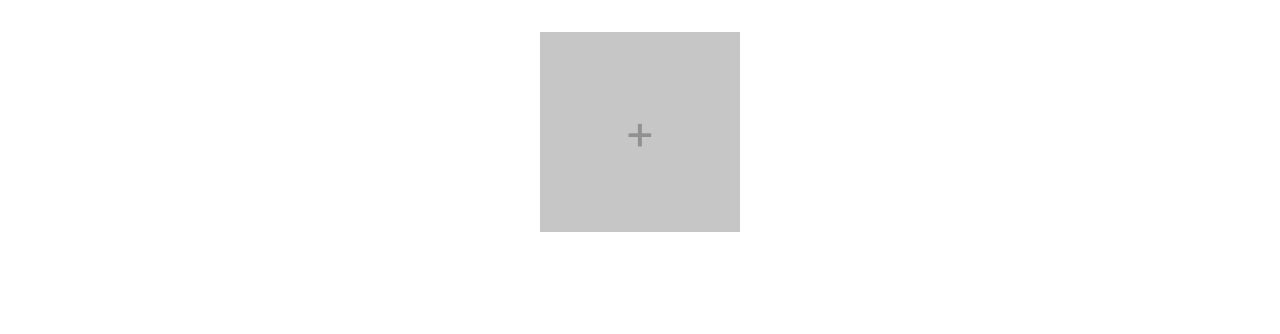
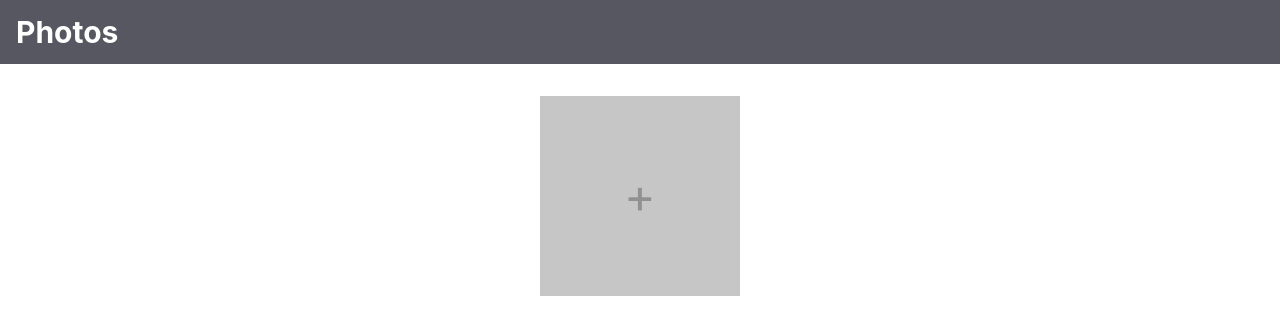
Before and after one commit to jeremycampbell-abt/photos, a Vue app: page / in a window 1280 px wide. Shown: the top 334 px of the page. Built offline with nearby package versions, Linux system fonts and the light colour scheme.

Commit message:
Add AppBar

```diff
--- a/src/App.vue
+++ b/src/App.vue
@@ -3,6 +3,7 @@ import { useSessionStorage } from '@vueuse/core';
 import InflatableCardStage from '@/components/inflatable-card/InflatableCardStage.vue';
 import PhotoCard from '@/components/photo-card/PhotoCard.vue';
 import AddPhotoCard from '@/components/add-photo-card/AddPhotoCard.vue';
+import AppBar from '@/components/app/AppBar.vue';
 
 const images = useSessionStorage('images', []);
 
@@ -12,6 +13,8 @@ function addImages(imageUrls) {
 </script>
 
 <template>
+  <AppBar />
+
   <InflatableCardStage>
     <div class="photo-cards">
       <AddPhotoCard @add-images="addImages" />
--- a/src/assets/main.css
+++ b/src/assets/main.scss
@@ -1,9 +1,13 @@
-@import './base.css';
+@import './base.scss';
 
 #app {
   margin: 0 auto;
   font-weight: normal;
   height: 100dvh;
+
+  --app-bar-height: 64px;
+  --app-content-height: calc(100dvh - var(--app-bar-height));
+  --photo-max-height: calc(98dvh - var(--app-bar-height));
 }
 
 a,
--- /dev/null
+++ b/src/components/app/AppBar.vue
@@ -0,0 +1,24 @@
+<template>
+  <div class="app-bar">
+    <h1 class="app-bar__title">Photos</h1>
+  </div>
+</template>
+
+<script setup></script>
+
+<style lang="scss" scoped>
+.app-bar {
+  height: var(--app-bar-height);
+  background-color: var(--color-primary);
+  padding-inline: 1rem;
+  position: sticky;
+
+  &__title {
+    display: flex;
+    height: 100%;
+    align-items: center;
+    color: white;
+    font-weight: 700;
+  }
+}
+</style>
--- a/src/components/inflatable-card/InflatableCard.vue
+++ b/src/components/inflatable-card/InflatableCard.vue
@@ -128,7 +128,7 @@ function onDeflate() {
 
   &__inflated-card {
     background-color: var(--inflated-background-color);
-    max-height: 100dvh;
+    max-height: var(--app-content-height);
     box-shadow: 0px 10px 20px -6px rgba(94, 94, 94, 0.75);
     z-index: 101;
     border-radius: 5px;
--- a/src/components/inflatable-card/InflatableCardStage.vue
+++ b/src/components/inflatable-card/InflatableCardStage.vue
@@ -10,7 +10,7 @@
 .inflatable-card-stage {
   position: relative;
   width: 100dvw;
-  height: 100dvh;
+  height: var(--app-content-height);
   display: flex;
   justify-content: center;
   align-items: start;
--- a/src/components/photo-card/PhotoCard.vue
+++ b/src/components/photo-card/PhotoCard.vue
@@ -51,7 +51,7 @@ const props = defineProps({
   }
 
   &__inflated-image {
-    max-height: 98dvh;
+    max-height: var(--photo-max-height);
   }
 
   &__inflated-content {
--- a/src/main.js
+++ b/src/main.js
@@ -1,4 +1,4 @@
-import './assets/main.css';
+import './assets/main.scss';
 
 import { createApp } from 'vue';
 import App from './App.vue';
```
Also changed, not shown: src/assets/base.scss (renamed from src/assets/base.css).
